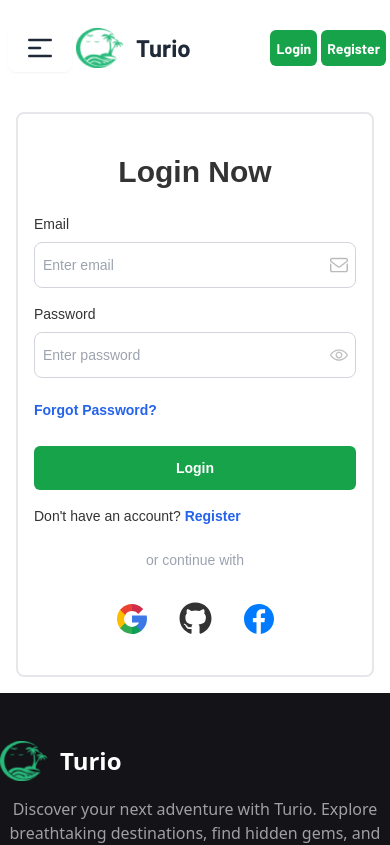
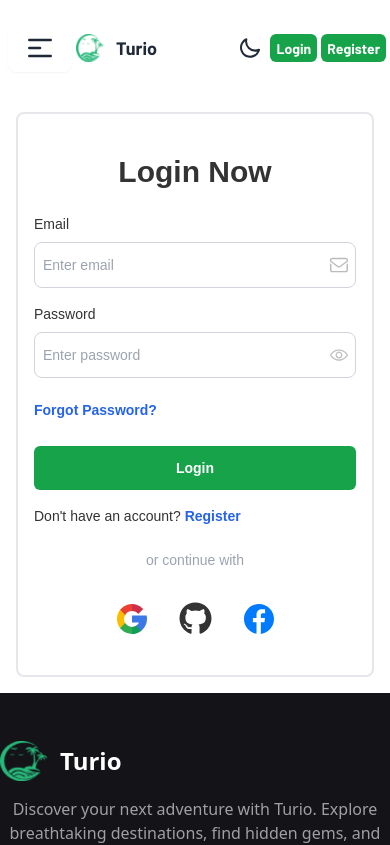
Before and after one commit to Sohana-Karniz-Mimmi/Turio-client, a React (Vite) app: page /login in a window 390 px wide. Shown: the top 845 px of the page. Built offline with nearby package versions, Linux system fonts and the light colour scheme; no server answers; a web font is replaced by a local one.

Commit message:
All Requirement done

```diff
--- a/src/Components/AllTouristsSpotsCard.jsx
+++ b/src/Components/AllTouristsSpotsCard.jsx
@@ -8,6 +8,7 @@ import { HiOutlineUserGroup } from 'react-icons/hi';
 
 const AllTouristsSpotsCard = ({ touristsSpot }) => {
     const { _id, touristsSpotName, countryName, totalVisitors, averageCost, location, travelTime, photo, seasonality } = touristsSpot;
+
     return (
         <div>
             <div className="barlow-regular max-w-sm mx-auto group rounded border-2 lg::w-[365px]">
--- a/src/Components/Navbar.jsx
+++ b/src/Components/Navbar.jsx
@@ -9,21 +9,41 @@ const Navbar = () => {
 
     const [isOpen, setIsOpen] = useState(false)
 
-    const [theme, setTheme] = useState(() => {
-        // Initialize theme from localStorage or default to 'light'
-        return localStorage.getItem('theme') || 'light';
-    });
+    // const [theme, setTheme] = useState(() => {
+    //     // Initialize theme from localStorage or default to 'light'
+    //     return localStorage.getItem('theme') || 'light';
+    // });
+
+    // const handleToggle = (e) => {
+    //     setTheme((prevTheme) => (prevTheme === 'light' ? 'dark' : 'light'));
+    // };
+
+    // useEffect(() => {
+    //     // Update localStorage when theme changes
+    //     localStorage.setItem('theme', theme);
+    //     // Update data-theme attribute
+    //     document.documentElement.setAttribute('data-theme', theme);
+    // }, [theme]);
+
+
+    const [theme, setTheme] = useState(
+        localStorage.getItem("theme") ? localStorage.getItem("theme") : "light"
+    );
 
     const handleToggle = (e) => {
-        setTheme((prevTheme) => (prevTheme === 'light' ? 'dark' : 'light'));
+        if (e.target.checked) {
+            setTheme("dark");
+        } else {
+            setTheme("light");
+        }
     };
 
     useEffect(() => {
-        // Update localStorage when theme changes
-        localStorage.setItem('theme', theme);
-        // Update data-theme attribute
-        document.documentElement.setAttribute('data-theme', theme);
+        localStorage.setItem("theme", theme);
+        const localTheme = localStorage.getItem("theme");
+        document.querySelector("html").setAttribute("data-theme", localTheme);
     }, [theme]);
+
 
     const { user, logOut } = useContext(AuthContext);
     const navigate = useNavigate();
@@ -95,7 +115,7 @@ const Navbar = () => {
 
 
                 {/* <img className="w-full h-full" src="" alt="" /> */}
-                <Link to={'/'} className="font-bold text-2xl gap-3 flex items-center"> <img className="w-12 h-10 relative" src={logo} alt="" /><span className="">Turio</span></Link>
+                <Link to={'/'} className="font-bold text-lg md:text-2xl gap-3 flex items-center"> <img className="md:w-12 md:h-10 w-7 h-7 relative" src={logo} alt="" /><span className="">Turio</span></Link>
             </div>
             <div className="navbar-center hidden lg:flex">
                 <ul className="menu-horizontal space-x-5 ">
@@ -107,7 +127,7 @@ const Navbar = () => {
 
             {/* NavEnds */}
             <div className="navbar-end">
-                <div className="mr-5 mt-1.5">
+                <div className="md:mr-5 mr-2 mt-1.5">
                     <label onMouseEnter={() => setIsOpen(true)}
                         onMouseLeave={() => setIsOpen(false)}
                         onClick={() => setIsOpen(false)} id="darkMode" className="swap swap-rotate">
@@ -121,18 +141,21 @@ const Navbar = () => {
                         />
 
                         {/* this hidden checkbox controls the state */}
-                        <input onChange={handleToggle} type="checkbox" className="theme-controller" />
+                        <input onChange={handleToggle}
+                            checked={theme == "light" ? false : true} type="checkbox"/>
+
 
                         {/* sun icon */}
-                        <svg className=" md:flex hidden swap-off fill-current w-9 h-9" xmlns="http://www.w3.org/2000/svg" viewBox="0 0 24 24">
+                        <svg className=" swap-on fill-current md:w-9 md:h-9 w-6 h-6" xmlns="http://www.w3.org/2000/svg" viewBox="0 0 24 24">
                             <path d="M5.64,17l-.71.71a1,1,0,0,0,0,1.41,1,1,0,0,0,1.41,0l.71-.71A1,1,0,0,0,5.64,17ZM5,12a1,1,0,0,0-1-1H3a1,1,0,0,0,0,2H4A1,1,0,0,0,5,12Zm7-7a1,1,0,0,0,1-1V3a1,1,0,0,0-2,0V4A1,1,0,0,0,12,5ZM5.64,7.05a1,1,0,0,0,.7.29,1,1,0,0,0,.71-.29,1,1,0,0,0,0-1.41l-.71-.71A1,1,0,0,0,4.93,6.34Zm12,.29a1,1,0,0,0,.7-.29l.71-.71a1,1,0,1,0-1.41-1.41L17,5.64a1,1,0,0,0,0,1.41A1,1,0,0,0,17.66,7.34ZM21,11H20a1,1,0,0,0,0,2h1a1,1,0,0,0,0-2Zm-9,8a1,1,0,0,0-1,1v1a1,1,0,0,0,2,0V20A1,1,0,0,0,12,19ZM18.36,17A1,1,0,0,0,17,18.36l.71.71a1,1,0,0,0,1.41,0,1,1,0,0,0,0-1.41ZM12,6.5A5.5,5.5,0,1,0,17.5,12,5.51,5.51,0,0,0,12,6.5Zm0,9A3.5,3.5,0,1,1,15.5,12,3.5,3.5,0,0,1,12,15.5Z" />
                         </svg>
 
-
                         {/* moon icon */}
-                        <svg className="md:flex hidden swap-on fill-current w-10 h-10" xmlns="http://www.w3.org/2000/svg" viewBox="0 0 24 24">
+                        <svg className="swap-off fill-current md:w-9 md:h-9 w-6 h-6" xmlns="http://www.w3.org/2000/svg" viewBox="0 0 24 24">
                             <path d="M21.64,13a1,1,0,0,0-1.05-.14,8.05,8.05,0,0,1-3.37.73A8.15,8.15,0,0,1,9.08,5.49a8.59,8.59,0,0,1,.25-2A1,1,0,0,0,8,2.36,10.14,10.14,0,1,0,22,14.05,1,1,0,0,0,21.64,13Zm-9.5,6.69A8.14,8.14,0,0,1,7.08,5.22v.27A10.15,10.15,0,0,0,17.22,15.63a9.79,9.79,0,0,0,2.1-.22A8.11,8.11,0,0,1,12.14,19.73Z" />
                         </svg>
+
+
 
                     </label>
                 </div>
@@ -170,13 +193,13 @@ const Navbar = () => {
                                 <span className="w-full h-full bg-green-600 absolute">
 
                                 </span>
-                                <span className="relative md:px-6 md:py-2 px-1 py-1 transition-all ease-out  rounded-md group-hover:bg-opacity-0 duration-400">
+                                <span className="relative md:px-6 md:py-2 px-1 transition-all ease-out  rounded-md group-hover:bg-opacity-0 duration-400">
                                     <span className="relative text-white md:text-[16px] text-sm">Login</span>
                                 </span>
                             </Link>
                             <Link to={`/register`} className=" relative p-0.5 inline-flex items-center justify-center font-bold overflow-hidden group rounded-md">
                                 <span className="w-full h-full bg-green-600 absolute"></span>
-                                <span className="relative md:px-6 md:py-2 px-1 py-1 transition-all ease-out rounded-md group-hover:bg-opacity-0 duration-400">
+                                <span className="relative md:px-6 md:py-2 px-1 transition-all ease-out rounded-md group-hover:bg-opacity-0 duration-400">
                                     <span className="relative text-white md:text-[16px] text-sm">Register</span>
                                 </span>
                             </Link>
--- a/src/Pages/AllTourists.jsx
+++ b/src/Pages/AllTourists.jsx
@@ -1,7 +1,7 @@
 import { useLoaderData } from "react-router-dom";
 import Navbar from "../Components/Navbar";
 import AllTouristsSpotsCard from "../Components/AllTouristsSpotsCard";
-import { useState } from "react";
+import { useEffect, useState } from "react";
 import { RiArrowDropDownLine } from "react-icons/ri";
 import { Helmet } from "react-helmet-async";
 
@@ -26,7 +26,29 @@ const AllTourists = () => {
         setDisplayData(loadedTouristsSpotsData);
     }
 
-    console.log(displayData);
+    // console.log(displayData);
+
+    const [loading, setLoading] = useState(true);
+
+
+  useEffect(() => {
+    const timer = setTimeout(() => {
+      setLoading(false);
+    }, 300);
+
+    return () => clearTimeout(timer);
+  }, []);
+
+  if (loading) {
+    return (
+        <div className="flex items-center justify-center space-x-2 h-screen">
+        <div className="w-16 h-16 border-4 border-dashed rounded-full animate-spin dark:border-green-600">
+
+        </div>
+    </div>
+    );
+  }
+
 
     return (
         <div>
```
